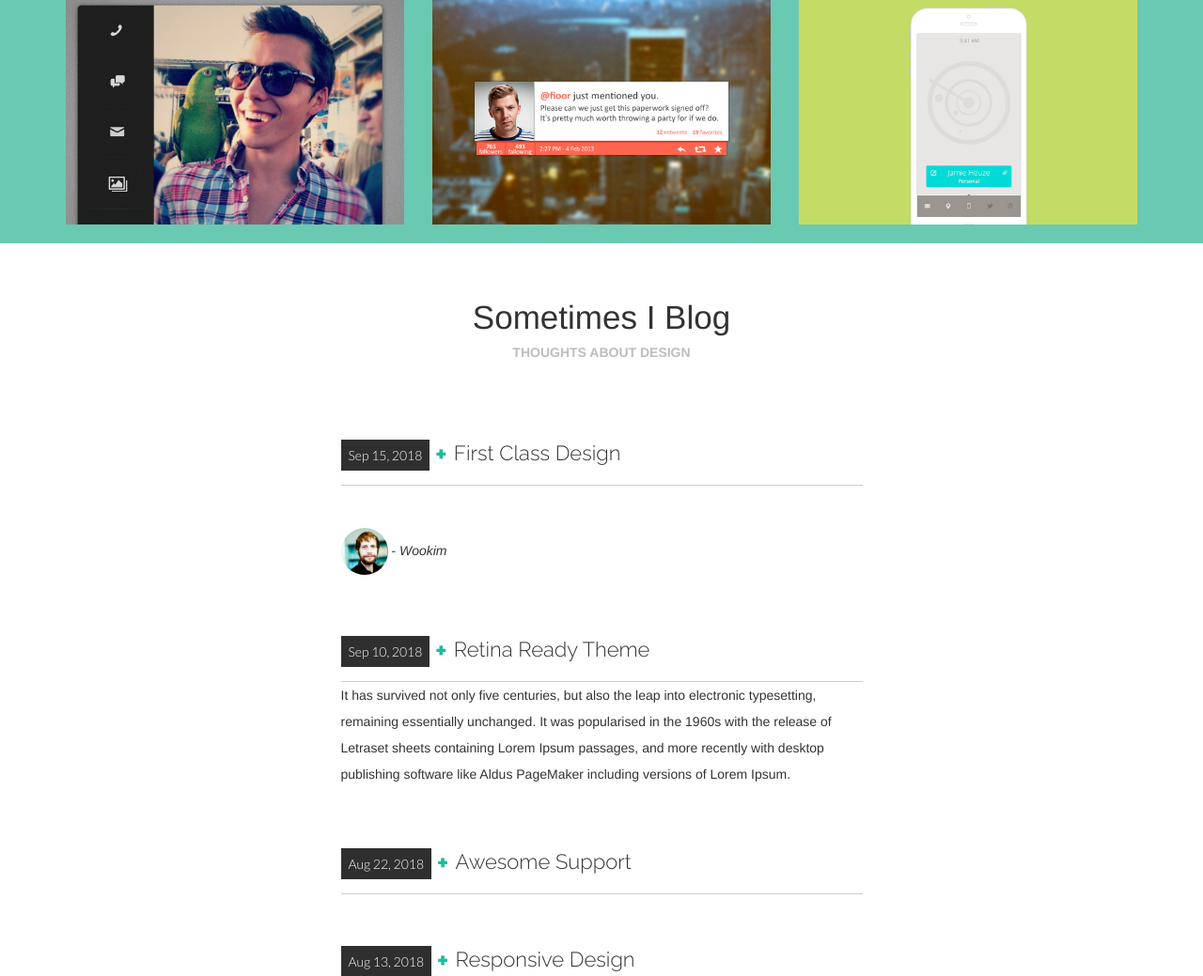
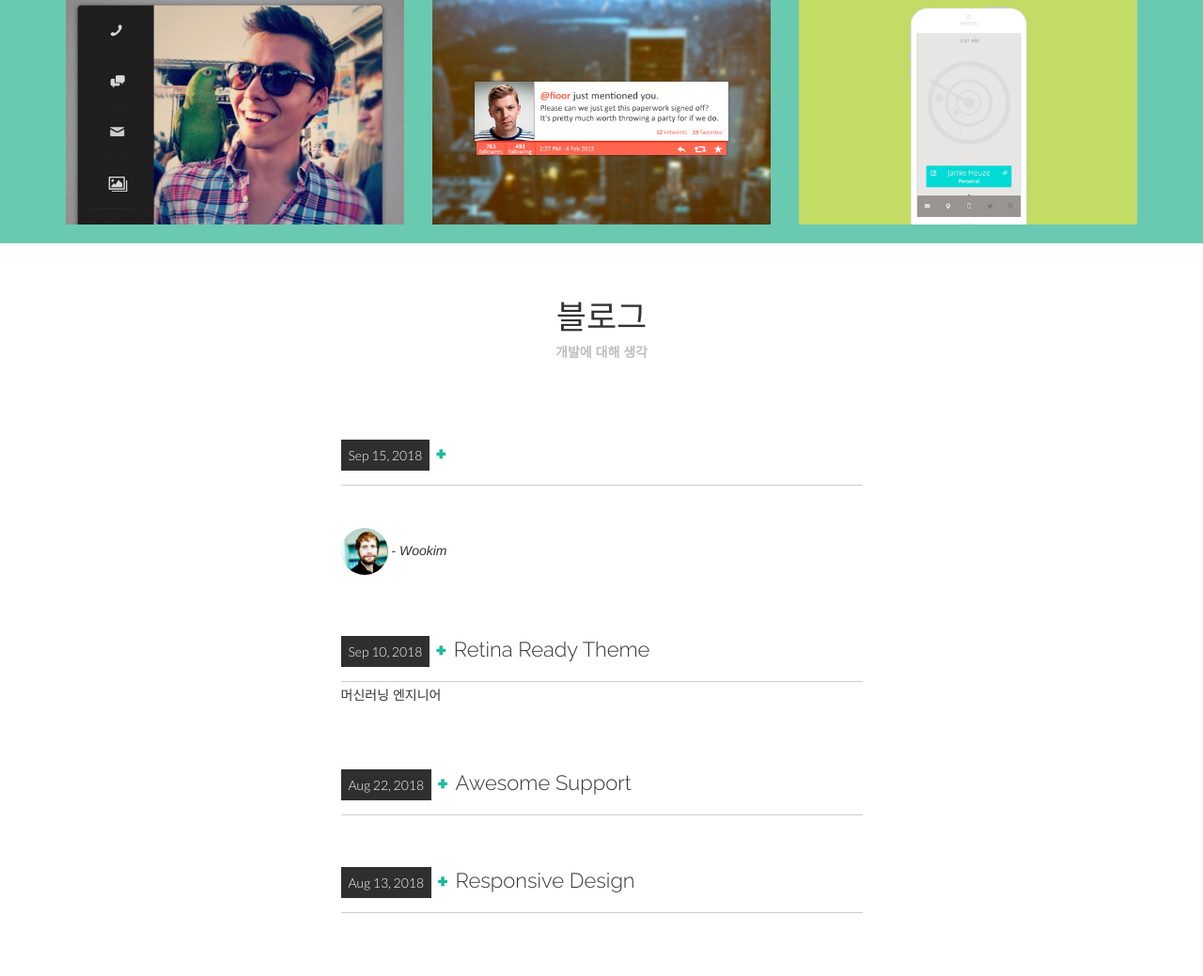
Before and after one commit to wookim789/SA, a Django app: page / in a window 1280 px wide, after a click that opens the changed part. Shown: the part 2668-3707 px from the top of the page at 94% size. Run offline with Django 3.2, Linux system fonts and the light colour scheme; data comes from the database, SQL or seed files in the repository; some libraries are stand-ins or nearby versions.

Commit message:
미안한데 뭐라해야하지

```diff
--- a/portfolio/onePage/templates/onePage/index.html
+++ b/portfolio/onePage/templates/onePage/index.html
@@ -217,8 +217,8 @@
               </div>
               <div class="modal-body">
                 <p><img class="img-responsive" src="img/portfolio/folio01.jpg" alt=""></p>
-                <p>This project was crafted for Some Name corp. Detail here a little about your job requirements and the tools used. Tell about the challenges faced and what you and your team did to solve it.</p>
-                <p><b><a href="#">Visit Site</a></b></p>
+                <p>안녕안녕</p>
+                <p><b><a href="https://github.com/wookim789/SA.git">github site</a></b></p>
               </div>
               <div class="modal-footer">
                 <button type="button" class="btn btn-default" data-dismiss="modal">Close</button>
@@ -336,9 +336,9 @@
     <div class="row">
       <div class="col-lg-3"></div>
       <div class="col-lg-6 about">
-        <h3>Sometimes I Blog</h3>
+        <h3>블로그</h3>
 
-        <h5>THOUGHTS ABOUT DESIGN</h5>
+        <h5>개발에 대해 생각</h5>
         <br>
         <br>
 
@@ -348,7 +348,7 @@
             <div class="accordion-heading">
               <a class="accordion-toggle" data-toggle="collapse" data-parent="#accordion2" href="#collapseOne">
                 <date>Sep 15, 2018</date>
-                <plus> + </plus> First Class Design
+                <plus> + </plus>
               </a>
             </div>
             <!-- /accordion-heading -->
@@ -377,8 +377,7 @@
             </div>
             <div id="collapseTwo" class="accordion-body collapse">
               <div class="accordion-inner">
-                <p>It has survived not only five centuries, but also the leap into electronic typesetting, remaining essentially unchanged. It was popularised in the 1960s with the release of Letraset sheets containing Lorem Ipsum passages, and more recently
-                  with desktop publishing software like Aldus PageMaker including versions of Lorem Ipsum.</p>
+                <p>머신러닝 엔지니어</p>
               </div>
               <!-- /accordion-inner -->
             </div>
@@ -396,8 +395,7 @@
             </div>
             <div id="collapseThree" class="accordion-body collapse">
               <div class="accordion-inner">
-                <p>It has survived not only five centuries, but also the leap into electronic typesetting, remaining essentially unchanged. It was popularised in the 1960s with the release of Letraset sheets containing Lorem Ipsum passages, and more recently
-                  with desktop publishing software like Aldus PageMaker including versions of Lorem Ipsum.</p>
+                <p></p>
               </div>
               <!-- /accordion-inner -->
             </div>
@@ -415,8 +413,7 @@
             </div>
             <div id="collapseFour" class="accordion-body collapse">
               <div class="accordion-inner">
-                <p>It has survived not only five centuries, but also the leap into electronic typesetting, remaining essentially unchanged. It was popularised in the 1960s with the release of Letraset sheets containing Lorem Ipsum passages, and more recently
-                  with desktop publishing software like Aldus PageMaker including versions of Lorem Ipsum.</p>
+                <p></p>
               </div>
               <!-- /accordion-inner -->
             </div>
```
Also changed, not shown: portfolio/onePage/static/onePage/js/calendarJs.js (+8 -3 lines), 1 other file.
